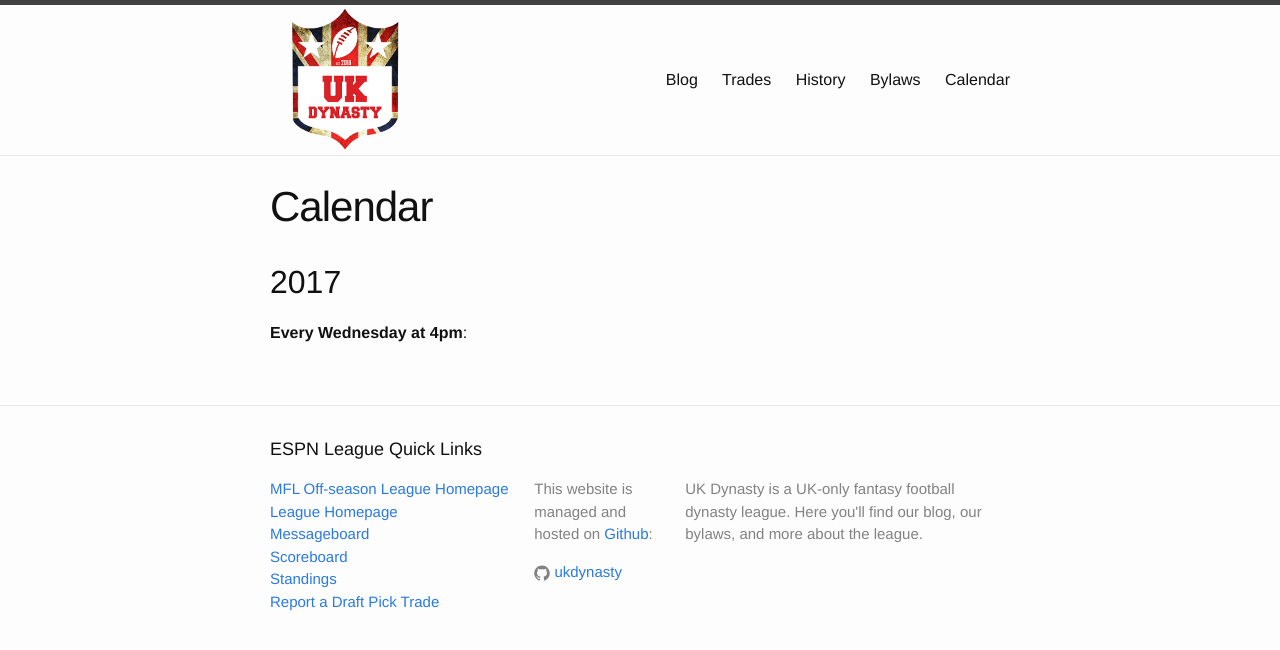
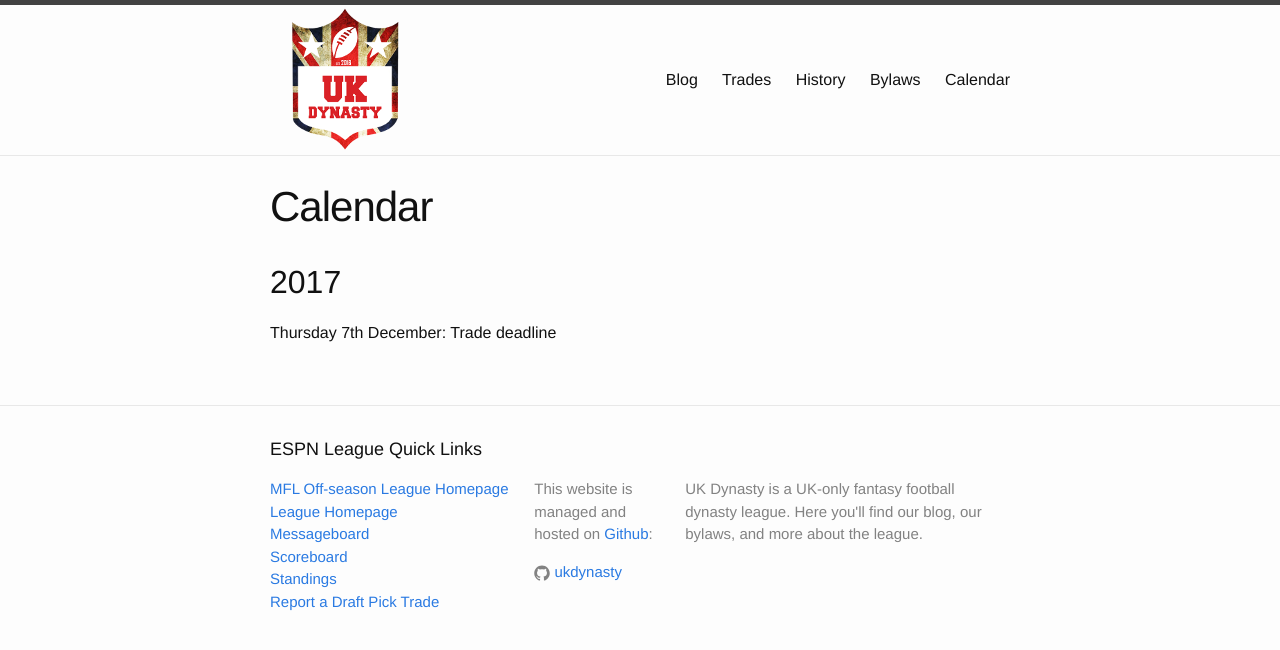
Before and after one commit to UKDynasty/ukdynasty.github.io, a Jekyll site: the page built from calendar/index.md, in a window 1280 px wide. Shown: the top 650 px of the page. Built offline with Jekyll 4.4.1, drawn with Linux system fonts in a browser that asks for light colours.

Commit message:
Add trade deadline to calendar

```diff
--- a/calendar/index.md
+++ b/calendar/index.md
@@ -6,4 +6,4 @@ permalink: /calendar
 
 ## 2017
 
-**Every Wednesday at 4pm**:
+Thursday 7th December: Trade deadline
```
